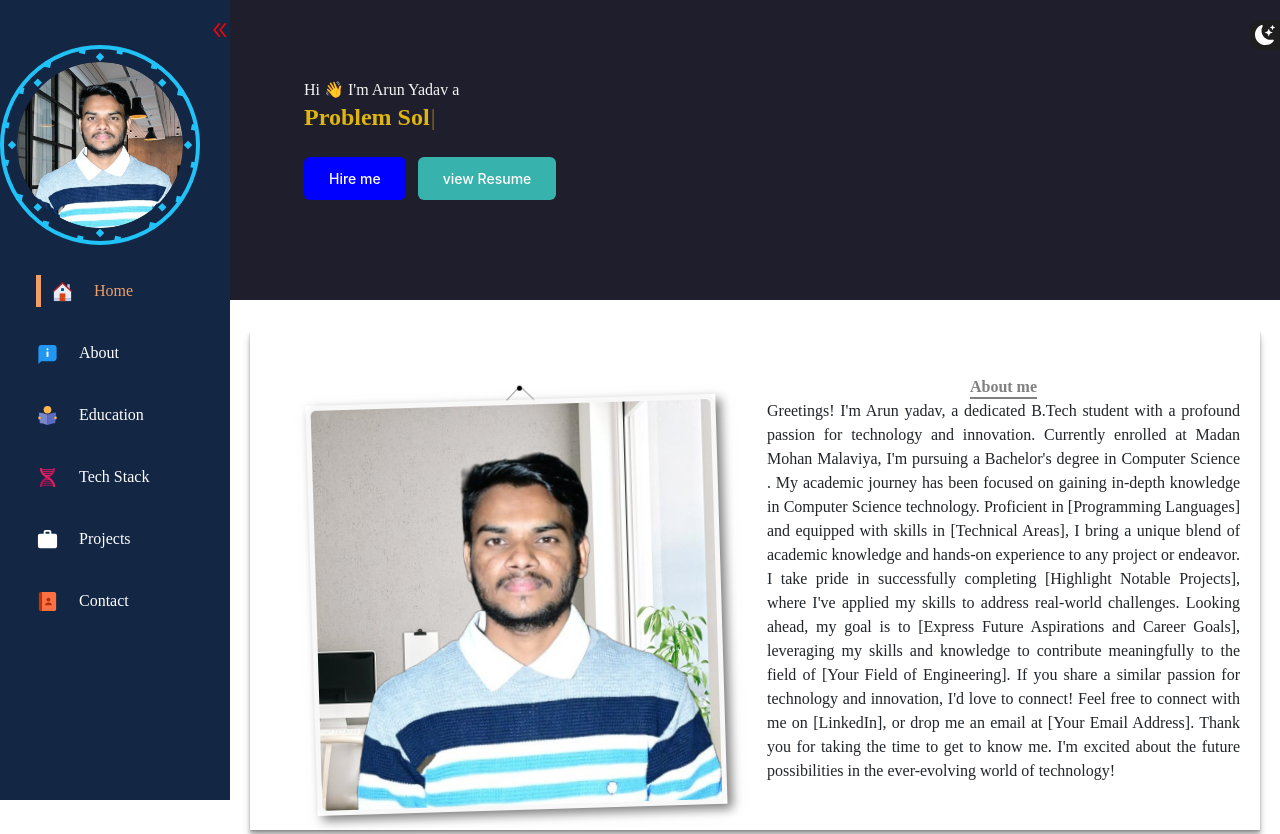
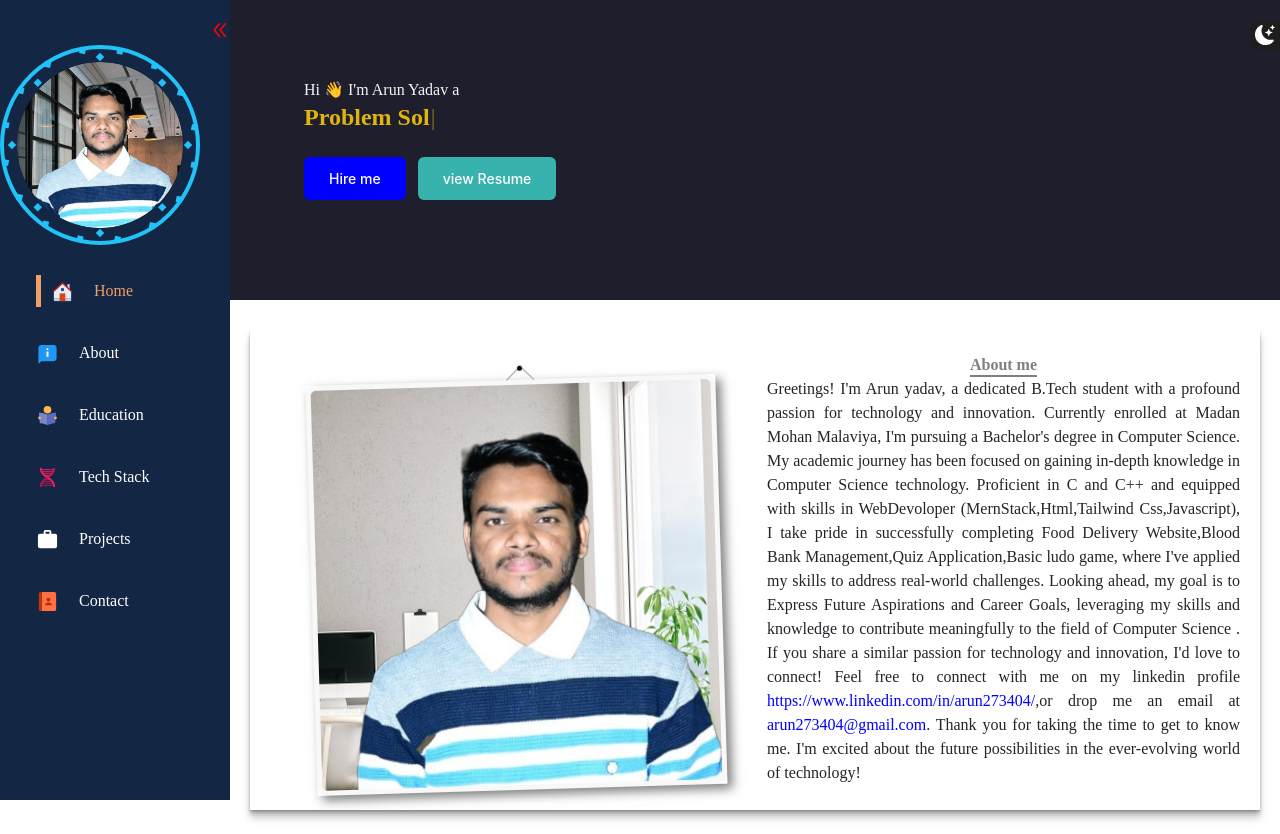
Before and after one commit to Ar273404/final_portfolio_fronted, a React (Create React App) app: page / in a window 1280 px wide. Shown: the top 834 px of the page. Built offline with nearby package versions, Linux system fonts and the light colour scheme.

Commit message:
some chsnges

```diff
--- a/src/App.js
+++ b/src/App.js
@@ -33,7 +33,7 @@ function App() {
       </div>
       <ScrollToTop
         smooth={true}
-        style={{ backgroundColor: "grey", borderRadius: "70px" }}
+        style={{ backgroundColor: "gray", borderRadius: "70px",paddingLeft:"5px" }}
       />
     </>
   );
--- a/src/pages/Contact/Contact.css
+++ b/src/pages/Contact/Contact.css
@@ -16,6 +16,7 @@
 {
   font-weight: 700;
   color: #138781;
+  font-family: cursive;
 }
 .card1 .image {
   padding: 30px;
--- a/src/pages/Contact/Contact.js
+++ b/src/pages/Contact/Contact.js
@@ -49,7 +49,7 @@ const Contact = () => {
         initial={{ scale: 0 }}
         animate={{ scale: 1 }}
         transition={{ duration: 0.5 }}>
-        Technologies Stack
+        Contact With Us
       </motion.h2>
       <div className="line"></div>
       <div className="card card0 border-0">
@@ -75,7 +75,7 @@ const Contact = () => {
               <div className="row">
                 <h6>
                   <div className="social-icons">
-                    Check Link👉👉
+                    Check Link👉
                     <a href="https://www.linkedin.com/in/arun273404/">
                       <BsLinkedin color="blue" size={30} />
                     </a>
--- a/src/pages/about/About.css
+++ b/src/pages/about/About.css
@@ -39,6 +39,11 @@
   text-align: justify;
   font-family: 'Cherry Swash';
 }
+.about-content p span
+{
+  color:blue;
+  cursor: pointer;
+}
 
 
 /* ======== DARK MODE ========= */
@@ -59,7 +64,7 @@
     transform-origin: center -10px;
     float: left;
     box-shadow: 5px 5px 10px rgba(0, 0, 0, 0.5);
-    margin-top: 50px;
+    margin-top: 30px;
     margin-left: 35px;
   }
   .swing img {
--- a/src/pages/about/About.js
+++ b/src/pages/about/About.js
@@ -11,10 +11,7 @@ const About=()=>
           <div className="row">
             <div className="col-md-6 col-xl-6 col-lg-6 col-xs-12  about-img">
               <figure class="swing">
-
-                  <motion.img src={images} alt="profile pic" />{" "}
-                  {/* https://cdn.shopify.com/s/files/1/0279/6375/2523/files/PhotoRoom_20221228_144238_480x480.png?v=1673982757 */}
-
+                <motion.img src={images} alt="profile pic" />{" "}
               </figure>
             </div>
             <div className="col-md-6 col-xl-6 col-lg-6 col-xs-12 about-content ">
@@ -23,22 +20,22 @@ const About=()=>
                 Greetings! I'm Arun yadav, a dedicated B.Tech student with a
                 profound passion for technology and innovation. Currently
                 enrolled at Madan Mohan Malaviya, I'm pursuing a Bachelor's
-                degree in Computer Science . My academic journey has been
-                focused on gaining in-depth knowledge in Computer Science
-                technology. Proficient in [Programming Languages] and equipped
-                with skills in [Technical Areas], I bring a unique blend of
-                academic knowledge and hands-on experience to any project or
-                endeavor. I take pride in successfully completing [Highlight
-                Notable Projects], where I've applied my skills to address
-                real-world challenges. Looking ahead, my goal is to [Express
-                Future Aspirations and Career Goals], leveraging my skills and
-                knowledge to contribute meaningfully to the field of [Your Field
-                of Engineering]. If you share a similar passion for technology
-                and innovation, I'd love to connect! Feel free to connect with
-                me on [LinkedIn], or drop me an email at [Your Email Address].
-                Thank you for taking the time to get to know me. I'm excited
-                about the future possibilities in the ever-evolving world of
-                technology!
+                degree in Computer Science. My academic journey has been focused
+                on gaining in-depth knowledge in Computer Science technology.
+                Proficient in C and C++ and equipped with skills in WebDevoloper
+                (MernStack,Html,Tailwind Css,Javascript), I take pride in
+                successfully completing Food Delivery Website,Blood Bank
+                Management,Quiz Application,Basic ludo game, where I've applied
+                my skills to address real-world challenges. Looking ahead, my
+                goal is to Express Future Aspirations and Career Goals,
+                leveraging my skills and knowledge to contribute meaningfully to
+                the field of Computer Science . If you share a similar passion
+                for technology and innovation, I'd love to connect! Feel free to
+                connect with me on my linkedin profile{" "}
+                <span>https://www.linkedin.com/in/arun273404/</span>
+                ,or drop me an email at <span>arun273404@gmail.com</span>. Thank you
+                for taking the time to get to know me. I'm excited about the
+                future possibilities in the ever-evolving world of technology!
               </p>
             </div>
           </div>
```
